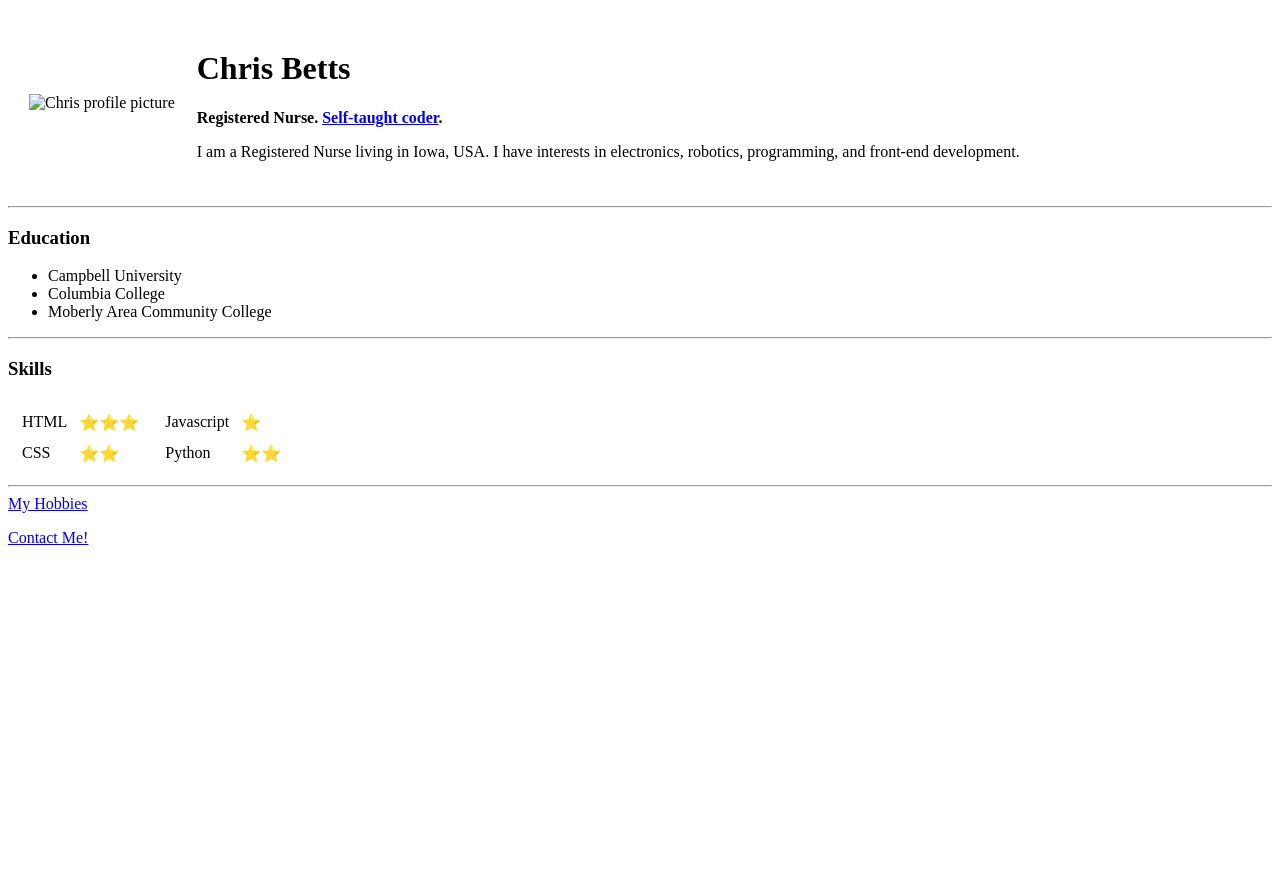
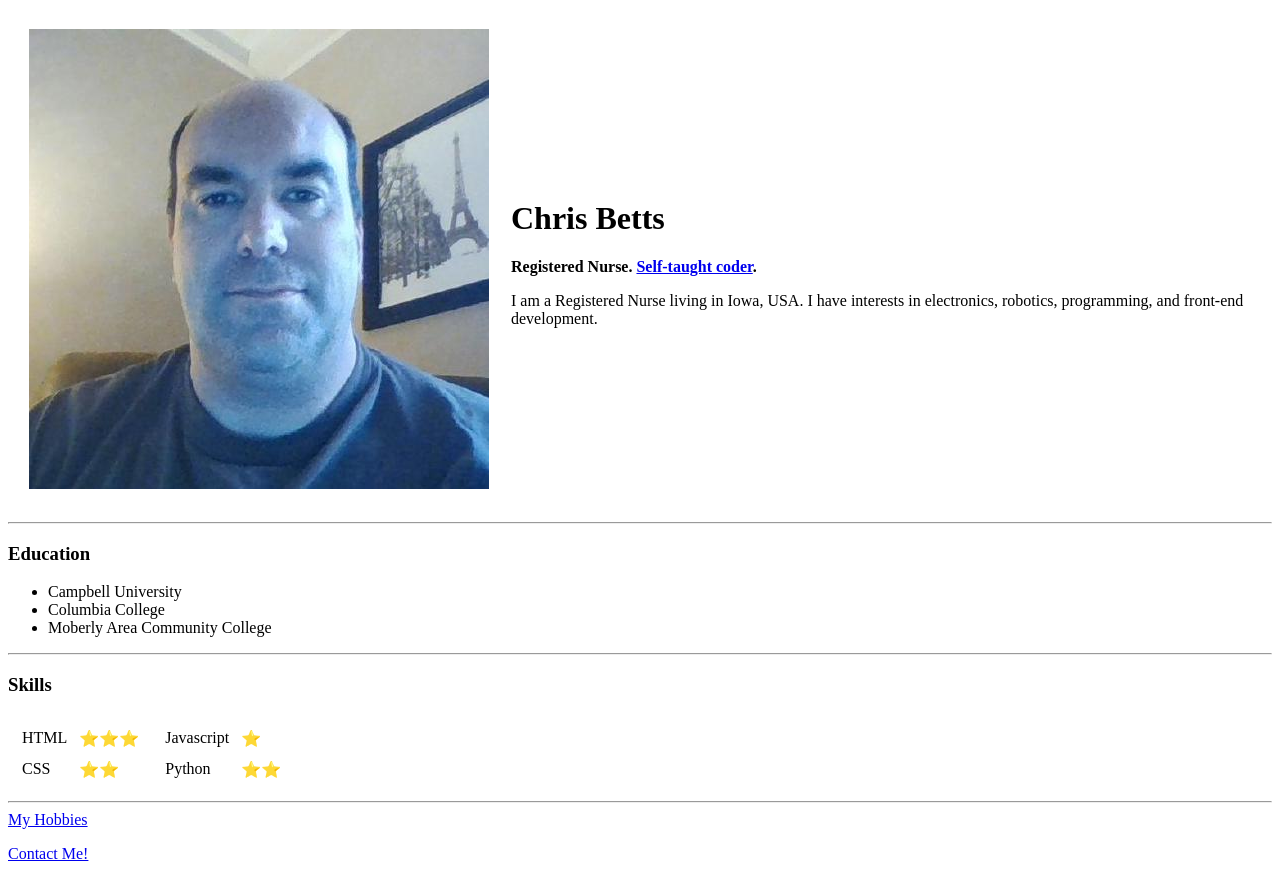
Before and after one commit to crbetts/cv, a plain HTML site: page index.html in a window 1280 px wide. Before the commit the page ends 800 px from the top, so only its background shows below. Drawn offline with Linux system fonts and the light colour scheme.

Commit message:
Update index.html

```diff
--- a/index.html
+++ b/index.html
@@ -11,7 +11,7 @@
 <body>
     <table cellspacing="20">
         <tr>
-            <td><img src="images/chris1.jpg" alt="Chris profile picture"></td>
+            <td><img src="chris1.jpg" alt="Chris profile picture"></td>
             <td>
                 <h1>Chris Betts</h1>
                 <p><strong>Registered Nurse. <a href="https://github.com/crbetts">Self-taught coder</a>.</strong></p>
```
